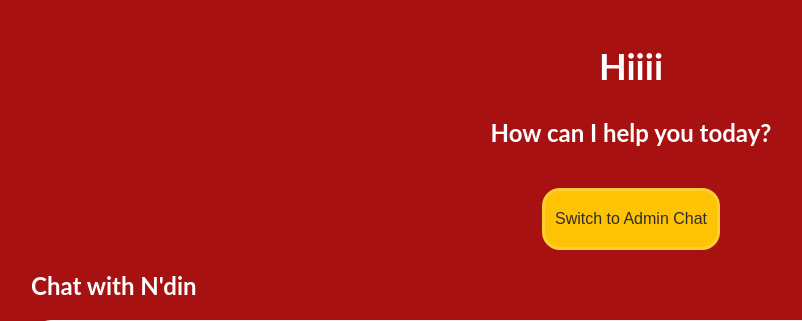
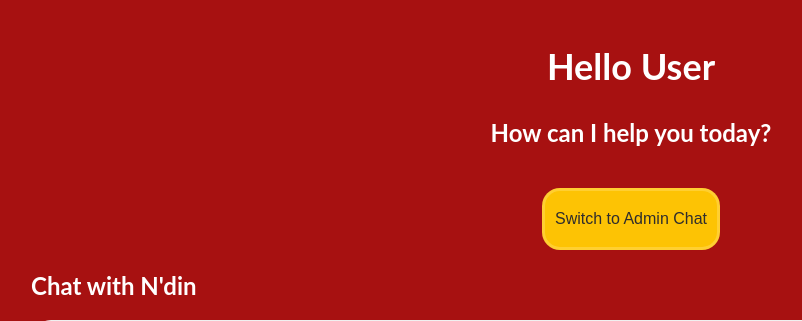
Before and after one commit to chatbots4444/Bot, a Flask app: page / in a window 1280 px wide. Shown: the part 94-415 px from the top of the page, without its empty margins (9-811 px from the left). Run offline with Flask 3, Linux system fonts and the light colour scheme; some libraries are stand-ins or nearby versions; grey boxes are pictures that could not be loaded.

Commit message:
Update index.html
change "Hiiiii" is "Hello User"

```diff
--- a/ChatGPT API/templates/index.html
+++ b/ChatGPT API/templates/index.html
@@ -56,7 +56,7 @@
     </div>
 
     <div class="content">
-      <h1>Hiiii</h1>
+      <h1>Hello User</h1>
       <h2>How can I help you today?</h2>
     </div>
 
```
